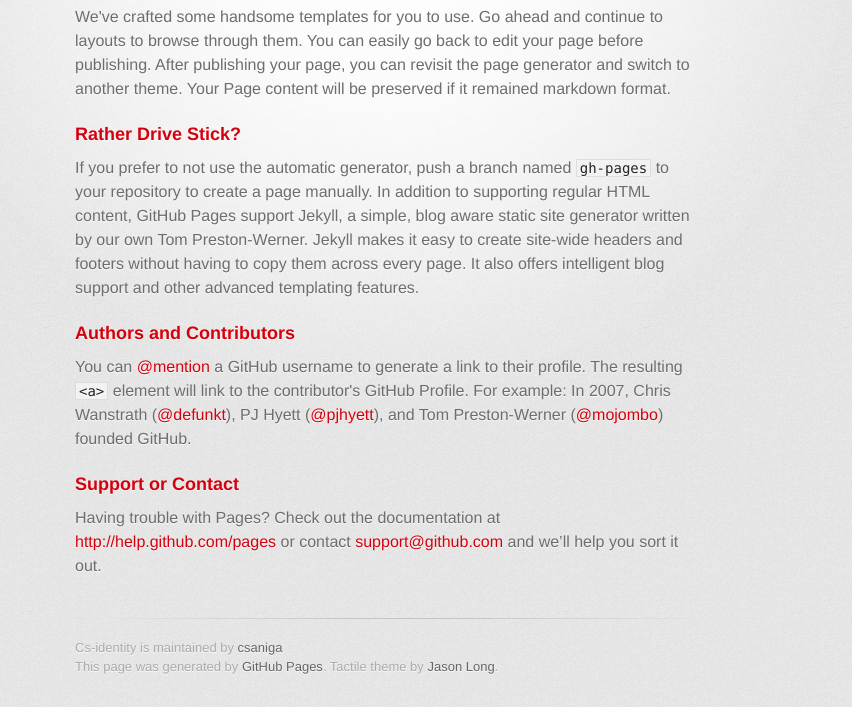
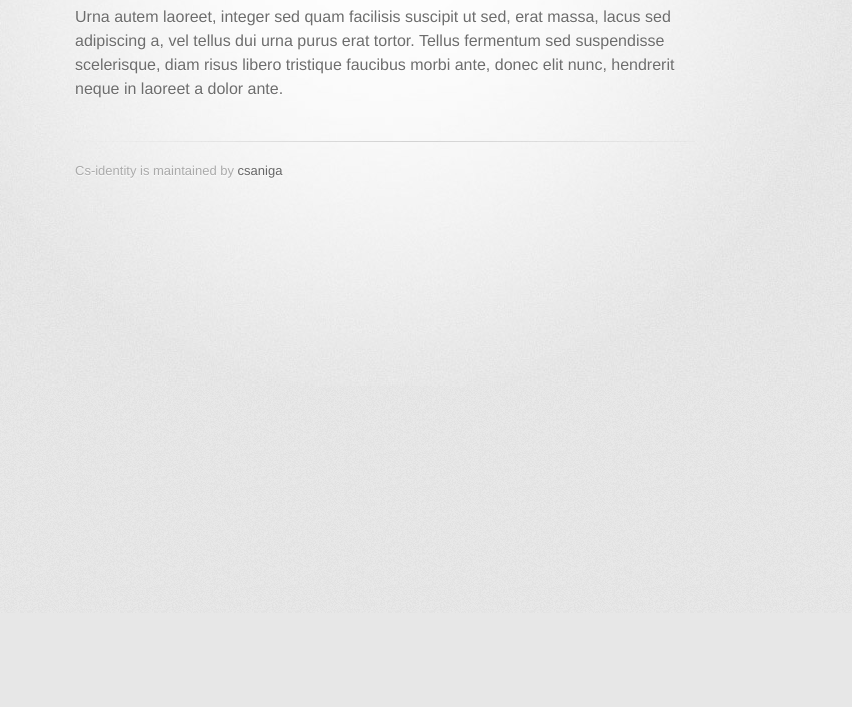
Before and after one commit to csaniga/CS-Identity, a plain HTML site: page index.html in a window 1280 px wide. Shown: the part 187-894 px from the top of the page, without its empty margins (255-1107 px from the left). After the commit the page ends 800 px from the top, so only its background shows below. Drawn offline with Linux system fonts and the light colour scheme; a web font is replaced by a local one.

Commit message:
Added filler content

```diff
--- a/index.html
+++ b/index.html
@@ -25,27 +25,11 @@
         <section id="main_content">
 <h3>Section Heading</h3>
 
-<p>We've crafted some handsome templates for you to use. Go ahead and continue to layouts to browse through them. You can easily go back to edit your page before publishing. After publishing your page, you can revisit the page generator and switch to another theme. Your Page content will be preserved if it remained markdown format.</p>
-
-<h3>
-<a name="rather-drive-stick" class="anchor" href="#rather-drive-stick"><span class="octicon octicon-link"></span></a>Rather Drive Stick?</h3>
-
-<p>If you prefer to not use the automatic generator, push a branch named <code>gh-pages</code> to your repository to create a page manually. In addition to supporting regular HTML content, GitHub Pages support Jekyll, a simple, blog aware static site generator written by our own Tom Preston-Werner. Jekyll makes it easy to create site-wide headers and footers without having to copy them across every page. It also offers intelligent blog support and other advanced templating features.</p>
-
-<h3>
-<a name="authors-and-contributors" class="anchor" href="#authors-and-contributors"><span class="octicon octicon-link"></span></a>Authors and Contributors</h3>
-
-<p>You can <a href="https://github.com/blog/821" class="user-mention">@mention</a> a GitHub username to generate a link to their profile. The resulting <code>&lt;a&gt;</code> element will link to the contributor's GitHub Profile. For example: In 2007, Chris Wanstrath (<a href="https://github.com/defunkt" class="user-mention">@defunkt</a>), PJ Hyett (<a href="https://github.com/pjhyett" class="user-mention">@pjhyett</a>), and Tom Preston-Werner (<a href="https://github.com/mojombo" class="user-mention">@mojombo</a>) founded GitHub.</p>
-
-<h3>
-<a name="support-or-contact" class="anchor" href="#support-or-contact"><span class="octicon octicon-link"></span></a>Support or Contact</h3>
-
-<p>Having trouble with Pages? Check out the documentation at <a href="http://help.github.com/pages">http://help.github.com/pages</a> or contact <a href="mailto:support@github.com">support@github.com</a> and we’ll help you sort it out.</p>
+<p>Urna autem laoreet, integer sed quam facilisis suscipit ut sed, erat massa, lacus sed adipiscing a, vel tellus dui urna purus erat tortor. Tellus fermentum sed suspendisse scelerisque, diam risus libero tristique faucibus morbi ante, donec elit nunc, hendrerit neque in laoreet a dolor ante.</p>
         </section>
 
         <footer>
           Cs-identity is maintained by <a href="https://github.com/csaniga">csaniga</a><br>
-          This page was generated by <a href="http://pages.github.com">GitHub Pages</a>. Tactile theme by <a href="https://twitter.com/jasonlong">Jason Long</a>.
         </footer>
 
 
```
